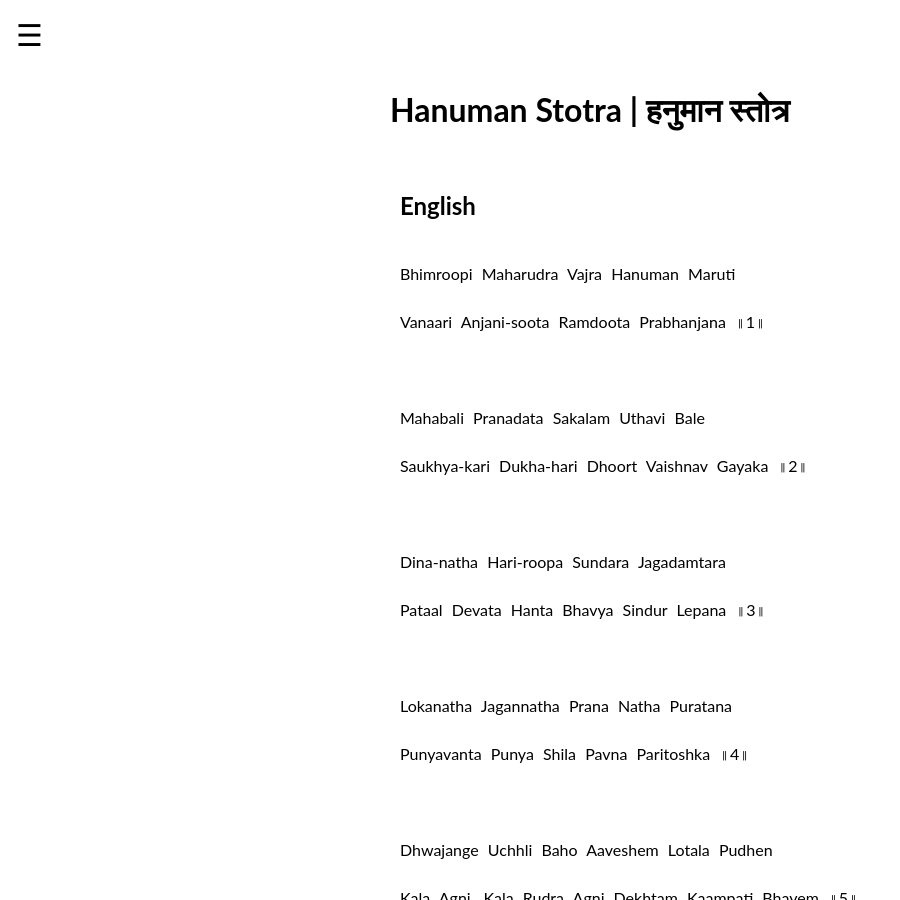
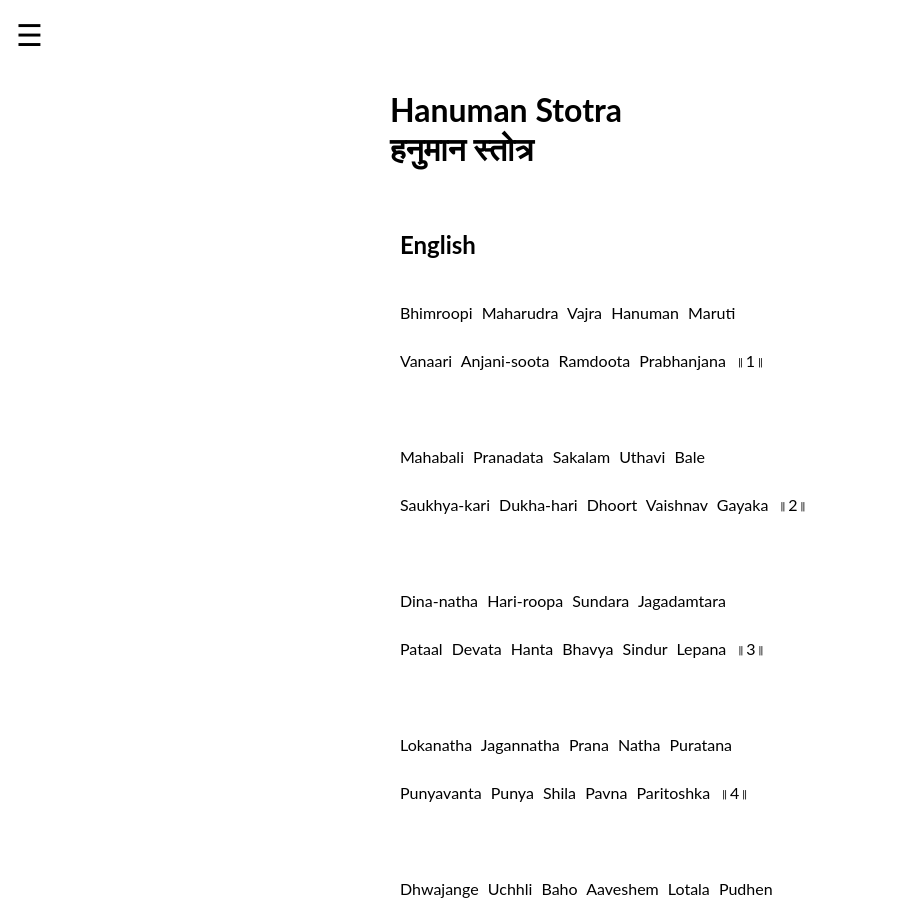
Before and after one commit to abhishekdjoshi/abhishekdjoshi.kclstr.io, a Jekyll site: the page pages/hanuman/stotra.html, which Jekyll copies as it is, in a window 1280 px wide and 900 px high. Shown: the whole window, without its empty margins (0-900 px from the left). Built offline with Jekyll 4.4.1, drawn with Linux system fonts in a browser that asks for light colours; a script that is not in the unit is left out; some of the changed text lies outside the part shown.

Commit message:
Update stotra.html

```diff
--- a/pages/hanuman/stotra.html
+++ b/pages/hanuman/stotra.html
@@ -150,7 +150,8 @@
 
     <div class="center-div">
       <h1>
-        Hanuman Stotra | हनुमान स्तोत्र
+        Hanuman Stotra <br />
+        हनुमान स्तोत्र
       </h1>
       <br />
 
@@ -475,42 +476,52 @@
       <br /><br />
       <br /><br />
 
-      <span style="padding-left:30px;"></span>
+      <h4 style="padding-left:50px;">Share with your family and friends</h4>
+      <span style="padding-left:50px;"></span>
       <a
         href="https://www.facebook.com/sharer/sharer.php?u=kclstr.com/pages/hanuman/stotra.html"
         target="_blank"
         ><img src="/images/facebook.png"
       /></a>
-      <span style="padding-left:30px;"></span>
+      <span style="padding-left:50px;"></span>
       <a
         href="https://twitter.com/intent/tweet?text=kclstr.com/pages/hanuman/stotra.html"
         target="_blank"
         ><img src="/images/twitter.png"
       /></a>
-      <span style="padding-left:30px;"></span>
+      <span style="padding-left:50px;"></span>
       <a
         href="https://www.linkedin.com/shareArticle?mini=true&url=kclstr.com/pages/hanuman/stotra.html&title=Hanuman%20Stotra&summary=Find%20the%20Hanuman%20Stotra%20in%20English%20and%20Devanagari%20script&source="
         target="_blank"
         ><img src="/images/linkedin.png"
       /></a>
 
-      <span style="padding-left:30px;"></span>
+      <br /><br /><br /><br />
+
+      <span style="padding-left:50px;"></span>
       <a
         href="https://pinterest.com/pin/create/button/?url=&media=https%3A//kclstr.com/pages/hanuman/stotra.html&description=Find%20the%20Hanuman%20Stotra%20in%20English%20and%20Devanagari%20script"
         target="_blank"
         ><img src="/images/pinterest.png"
       /></a>
 
-      <span style="padding-left:30px;"></span>
+      <span style="padding-left:50px;"></span>
       <a
-        href="whatsapp://send?text=https://kclstr.com/mantras.html"
+        href="whatsapp://send?text=https://kclstr.com/pages/hanuman/stotra.html"
         target="_blank"
         data-action="share/whatsapp/share"
         ><img src="/images/whatsapp.png"
       /></a>
 
+      <span style="padding-left:50px;"></span>
+      <a
+        href="https://t.me/share/url?url=https://kclstr.com/pages/hanuman/stotra.html&text=Find%20the%20Hanuman%20Stotra%20in%20English%20and%20Devanagari%20script"
+        target="_blank"
+        ><img src="/images/telegram.png"
+      /></a>
+
       <br /><br /><br /><br />
-      <span style="padding-left:30px;"></span>
+      <span style="padding-left:50px;"></span>
       <span
         class="likebtn-wrapper"
         data-theme="github"
```
